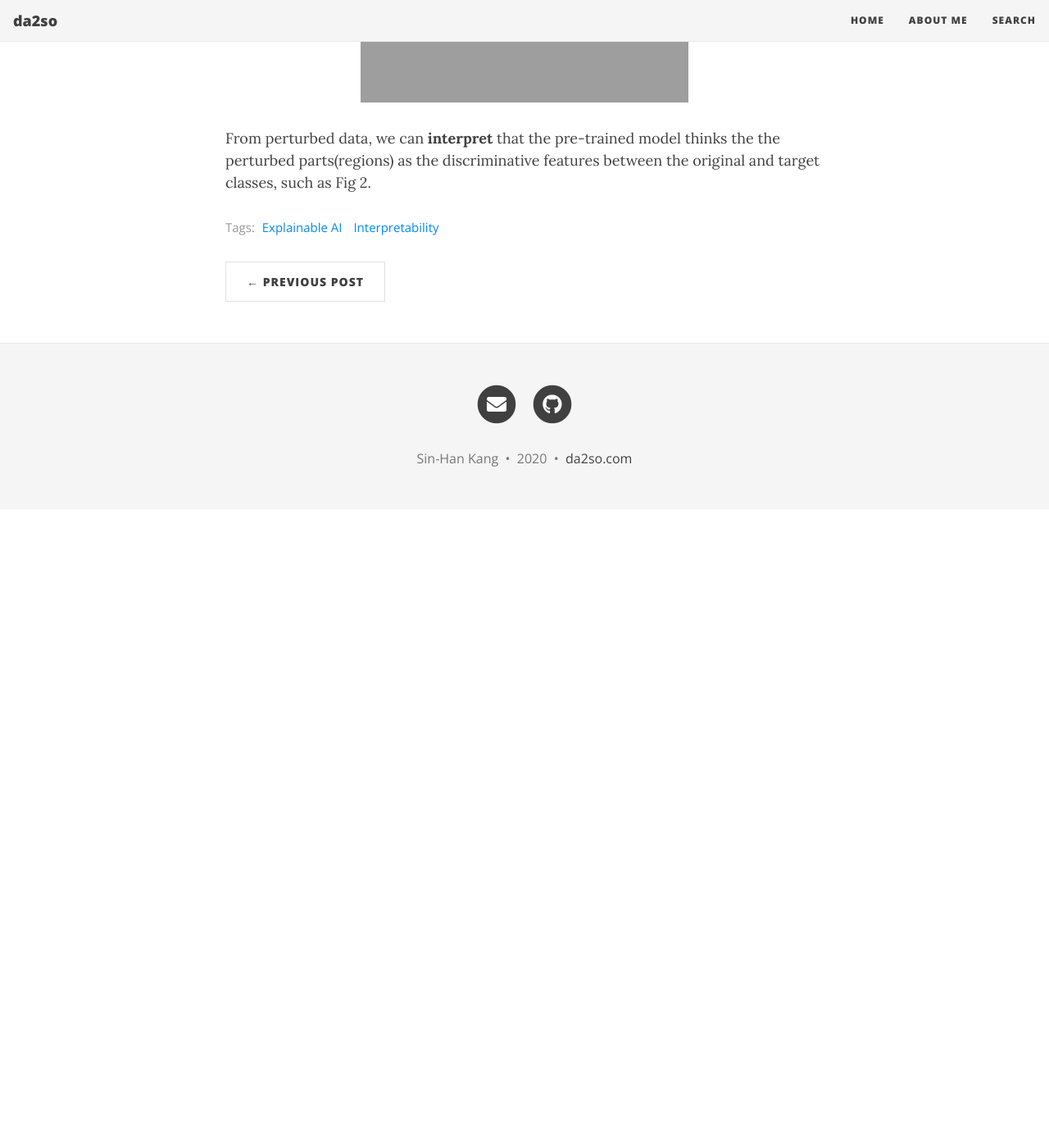
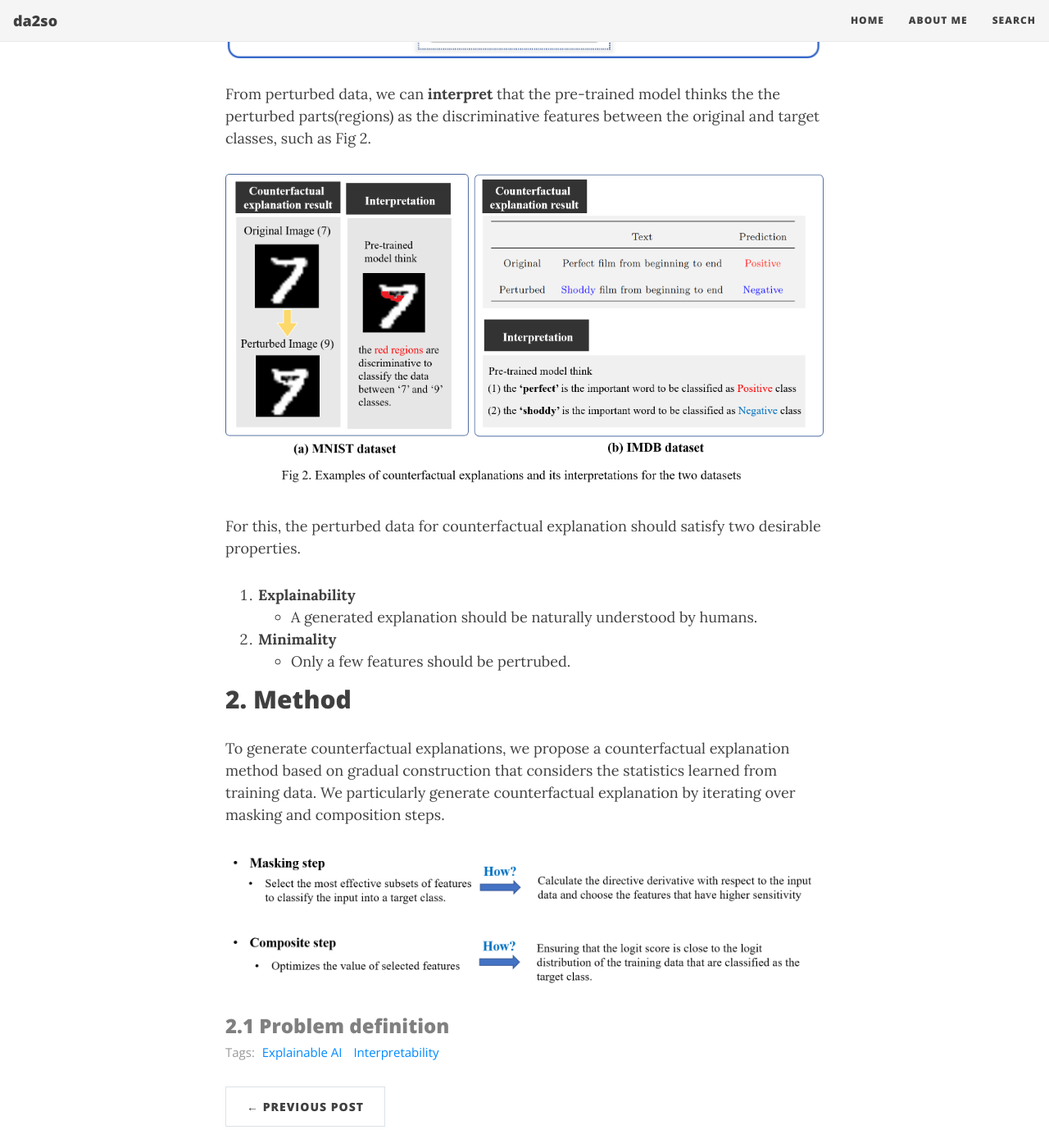
Before and after one commit to da2so/da2so.github.io, a Jekyll site: the page built from _posts/2020-09-14-Counterfactual_Explanation_Based_on_Gradual_Construction_for_Deep_Networks.md, in a window 1280 px wide and 1400 px high, scrolled down 837 px. Shown: the whole window at 82% size. Built offline with Jekyll 4.4.1, drawn with Linux system fonts in a browser that asks for light colours; nearby versions of some CDN libraries; before the commit the page ends 1458 px from its top, so only the background shows below that; some of the changed text lies outside the part shown.

Commit message:
upload CF

```diff
--- a/_posts/2020-09-14-Counterfactual_Explanation_Based_on_Gradual_Construction_for_Deep_Networks.md
+++ b/_posts/2020-09-14-Counterfactual_Explanation_Based_on_Gradual_Construction_for_Deep_Networks.md
@@ -7,15 +7,35 @@ use_math: true
 thumbnail-img: /assets/thumbnail_img/2020-09-14-Counterfactual_Explanation_Based_on_Gradual_Construction_for_Deep_Networks/post.PNG
 ---
 
-## 1. Interpreting hidden representations
-
-### <span style="color:gray"> 1. Counterfactual Explanation </span>
+## 1. Counterfactual Explanation </span>
 
 {: .box-note}
 **Counterfactual Explanation:** Given an input data that are classified as a class from a deep network, it is to perturb the subset of features in the input data such that the model is
 forced to predict the perturbed data as a target class.
 
 The Framework for counterfactual explanation is described in Fig 1.
-![2](https://da2so.github.io/assets/post_img/2020-09-14-Counterfactual_Explanation_Based_on_Gradual_Construction_for_Deep_Networks/2.pdf){: .mx-auto.d-block :}
+
+
+![2](https://da2so.github.io/assets/post_img/2020-09-14-Counterfactual_Explanation_Based_on_Gradual_Construction_for_Deep_Networks/1.png){: .mx-auto.d-block :}
 
 From perturbed data, we can **interpret** that the pre-trained model thinks the the perturbed parts(regions) as the discriminative features between the original and target classes, such as Fig 2.
+
+![2](https://da2so.github.io/assets/post_img/2020-09-14-Counterfactual_Explanation_Based_on_Gradual_Construction_for_Deep_Networks/2.png){: .mx-auto.d-block :}
+
+
+For this, the perturbed data for counterfactual explanation should satisfy two desirable properties.
+
+1. **Explainability**
+	- A generated explanation should be naturally understood by humans.
+2. **Minimality**
+	- Only a few features should be pertrubed.
+
+
+## 2. Method
+
+To generate counterfactual explanations, we propose a counterfactual explanation method based on gradual construction that considers the statistics learned from training data. We particularly generate counterfactual explanation by iterating over masking and composition steps.
+
+![2](https://da2so.github.io/assets/post_img/2020-09-14-Counterfactual_Explanation_Based_on_Gradual_Construction_for_Deep_Networks/3.png){: .mx-auto.d-block :}
+
+
+### <span style="color:gray"> 2.1 Problem definition </span>
```
Also changed, not shown: assets/post_img/2020-09-14-Counterfactual_Explanation_Based_on_Gradual_Construction_for_Deep_Networks/2.png (added), assets/post_img/2020-09-14-Counterfactual_Explanation_Based_on_Gradual_Construction_for_Deep_Networks/3.png (added).
